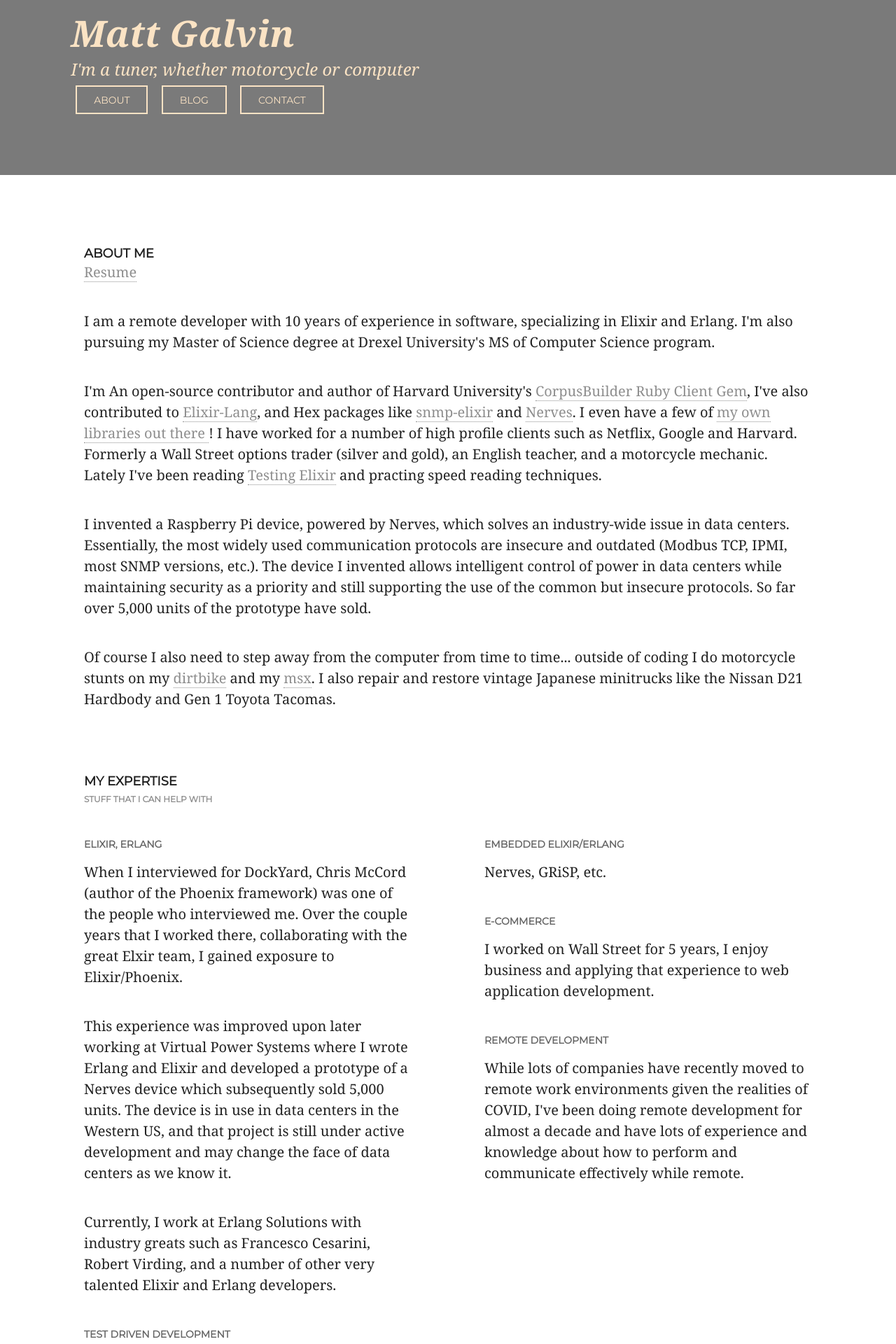
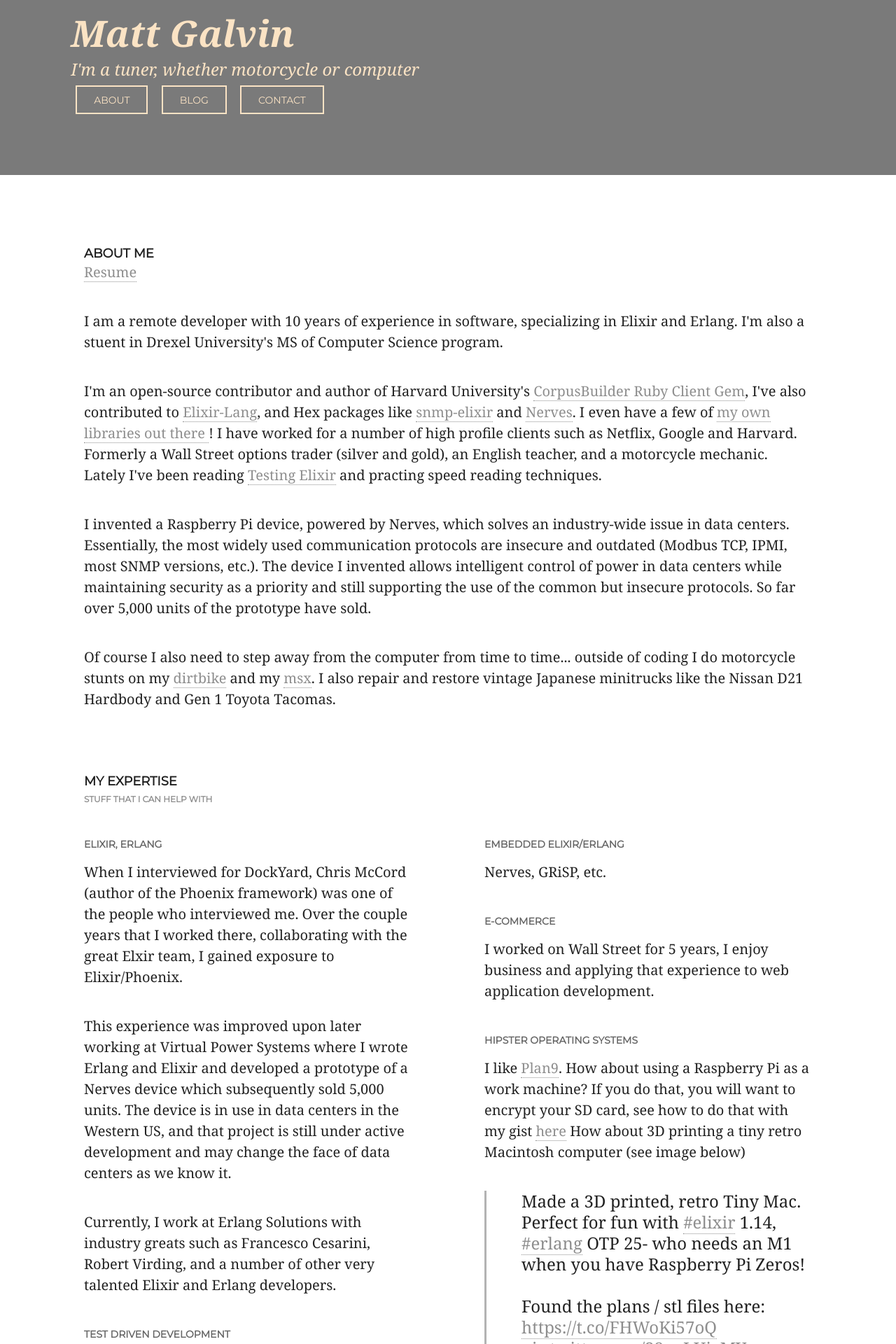
Before and after one commit to mattjg908/mattjg908.github.com, a Jekyll site: the page built from about/index.html, in a window 1280 px wide. Shown: the top 1920 px of the page at 70% size. Built offline with Jekyll 4.4.1, drawn with Linux system fonts in a browser that asks for light colours; some web fonts are replaced; comment, search, counter and statistics services are not loaded; some of the changed text lies outside the part shown.

Commit message:
master Update about

```diff
--- a/about/index.html
+++ b/about/index.html
@@ -16,10 +16,10 @@ overview: true
             </header>
 
             <p>I am a remote developer with 10 years of experience in software,
-            specializing in Elixir and Erlang. I'm also pursuing my Master of Science
-            degree at Drexel University's MS of Computer Science program.
+            specializing in Elixir and Erlang. I'm also a stuent in
+            Drexel University's MS of Computer Science program.
             </p>
-            <p> I'm An open-source
+            <p> I'm an open-source
             contributor and author of Harvard University's <a
               href="https://github.com/berkmancenter/corpusbuilder-ruby-client/blob/master/corpusbuilder-ruby.gemspec#L9">
               CorpusBuilder Ruby
@@ -84,12 +84,12 @@ overview: true
                 <h4>Test Driven Development</h4>
                 <p>I am a big proponent of TDD and I have fun doing it.</p>
 
-                <h4>Hipster Operating Systems</h4>
-                <p>I like <a href="https://9p.io/plan9/">Plan9</a>. How about using a Raspberry Pi as a work
-                machine? If you do that, you will want to encrypt your SD card, see how to do that with my
-                gist <a href="https://gist.github.com/mattjg908/9f56b7ace55cf923a93482df66369115">here</a>
-                How about 3D printing a tiny retro Macintosh computer (see image below)</p>
-                <blockquote class="twitter-tweet"><p lang="en" dir="ltr">Made a 3D printed, retro Tiny Mac. Perfect for fun with <a href="https://twitter.com/hashtag/elixir?src=hash&amp;ref_src=twsrc%5Etfw">#elixir</a> 1.14, <a href="https://twitter.com/hashtag/erlang?src=hash&amp;ref_src=twsrc%5Etfw">#erlang</a> OTP 25- who needs an M1 when you have Raspberry Pi Zeros!<br><br>Found the plans / stl files here: <a href="https://t.co/FHWoKi57oQ">https://t.co/FHWoKi57oQ</a> <a href="https://t.co/28euLUieMY">pic.twitter.com/28euLUieMY</a></p>&mdash; Galvatron (@mattjg908) <a href="https://twitter.com/mattjg908/status/1582792580332257280?ref_src=twsrc%5Etfw">October 19, 2022</a></blockquote> <script async src="https://platform.twitter.com/widgets.js" charset="utf-8"></script>
+                <h4>Remote development</h4>
+                <p>While lots of companies have recently moved to remote work
+                environments given the realities of COVID, I've been doing
+                remote development for almost a decade and have lots of
+                experience and knowledge about how to perform and communicate
+                effectively while remote.</p>
 
             </div>
 
@@ -101,12 +101,12 @@ overview: true
                 <h4>E-Commerce</h4>
                 <p>I worked on Wall Street for 5 years, I enjoy business and applying that experience to web application development.</p>
 
-                <h4>Remote development</h4>
-                <p>While lots of companies have recently moved to remote work
-                environments given the realities of COVID, I've been doing
-                remote development for almost a decade and have lots of
-                experience and knowledge about how to perform and communicate
-                effectively while remote.</p>
+                <h4>Hipster Operating Systems</h4>
+                <p>I like <a href="https://9p.io/plan9/">Plan9</a>. How about using a Raspberry Pi as a work
+                machine? If you do that, you will want to encrypt your SD card, see how to do that with my
+                gist <a href="https://gist.github.com/mattjg908/9f56b7ace55cf923a93482df66369115">here</a>
+                How about 3D printing a tiny retro Macintosh computer (see image below)</p>
+                <blockquote class="twitter-tweet"><p lang="en" dir="ltr">Made a 3D printed, retro Tiny Mac. Perfect for fun with <a href="https://twitter.com/hashtag/elixir?src=hash&amp;ref_src=twsrc%5Etfw">#elixir</a> 1.14, <a href="https://twitter.com/hashtag/erlang?src=hash&amp;ref_src=twsrc%5Etfw">#erlang</a> OTP 25- who needs an M1 when you have Raspberry Pi Zeros!<br><br>Found the plans / stl files here: <a href="https://t.co/FHWoKi57oQ">https://t.co/FHWoKi57oQ</a> <a href="https://t.co/28euLUieMY">pic.twitter.com/28euLUieMY</a></p>&mdash; Galvatron (@mattjg908) <a href="https://twitter.com/mattjg908/status/1582792580332257280?ref_src=twsrc%5Etfw">October 19, 2022</a></blockquote> <script async src="https://platform.twitter.com/widgets.js" charset="utf-8"></script>
 
             </div>
 
```
